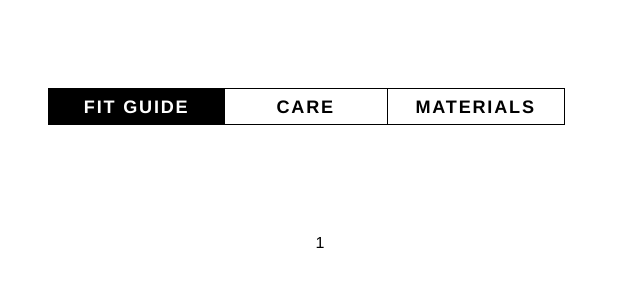
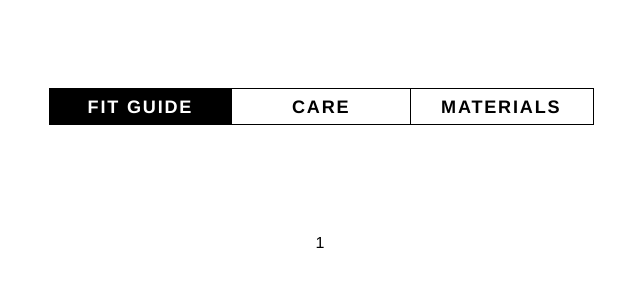
Before and after one commit to javi-aire/sdg, a website: page client/index.html in a window 1280 px wide. Shown: the whole page, without its empty margins (320-960 px from the left). Drawn offline with nearby package versions, Linux system fonts and the light colour scheme; files that its build step writes are made by us from their sources.

Commit message:
Adjusted tab sizes

```diff
--- a/client/css/style.scss
+++ b/client/css/style.scss
@@ -52,7 +52,7 @@ table {
   width: 85%;
   margin: 0 auto;
   clear: both;
-  padding: 1.38em 1.75em 2.38em 3.75em;
+  padding: 1.38em 1.75em 2.38em 2.75em;
   text-align: center;
 
 }
@@ -66,24 +66,24 @@ table {
     position: relative;
     background: #fff;
     border: 1px solid black;
-    margin-left: -.5em;
+    margin-right: -.1em;
     left: .062em;
     font-size: 1.13em;
     text-transform: uppercase;
     letter-spacing: .1em;
 
     &--fit-guide{
-      padding: 0.42em 1.9em 0.42em 1.95em;
+      padding: 0.42em 2.1em 0.42em 2.1em;
 
     }
 
     &--care{
-      padding: 0.42em 3.3em 0.42em 3.3em;
+      padding: 0.42em 3.35em 0.42em 3.35em;
 
     }
 
     &--materials{
-      padding: 0.42em 1.55em 0.42em 1.54em;
+      padding: 0.42em 1.75em 0.42em 1.65em;
 
     }
   }
```
